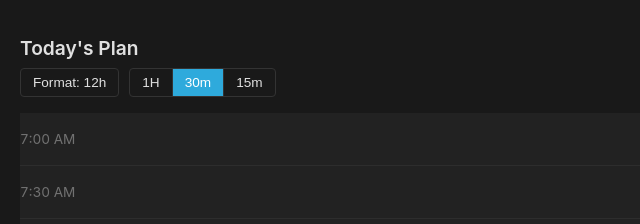
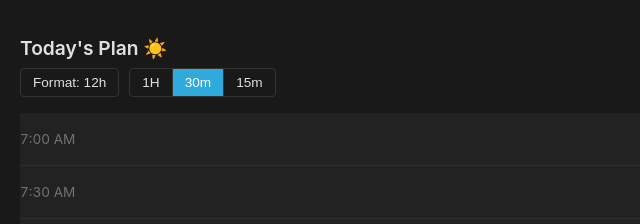
Before and after one commit to EvanMyDude/ClockBlocker, a plain HTML site: page index.html in a window 1280 px wide. Shown: the top 224 px of the page, 0-640 px from the left. Drawn offline with Linux system fonts and the light colour scheme.

Commit message:
Added ☀️
333

```diff
--- a/index.html
+++ b/index.html
@@ -330,7 +330,7 @@
     <!-- Main Timeline -->
     <div class="main-column">
         <div style="display:flex; justify-content:space-between; align-items:center;">
-            <h2>Today's Plan</h2>
+            <h2>Today's Plan ☀️</h2>
             <div style="display:flex; gap:10px;">
                 <button onclick="app.clearTimeline()" class="reset-btn">Reset</button>
                 <button onclick="app.openSettings()" style="font-size:1rem; cursor:pointer; background:none; border:none; color:#666;">⚙️</button>
```
